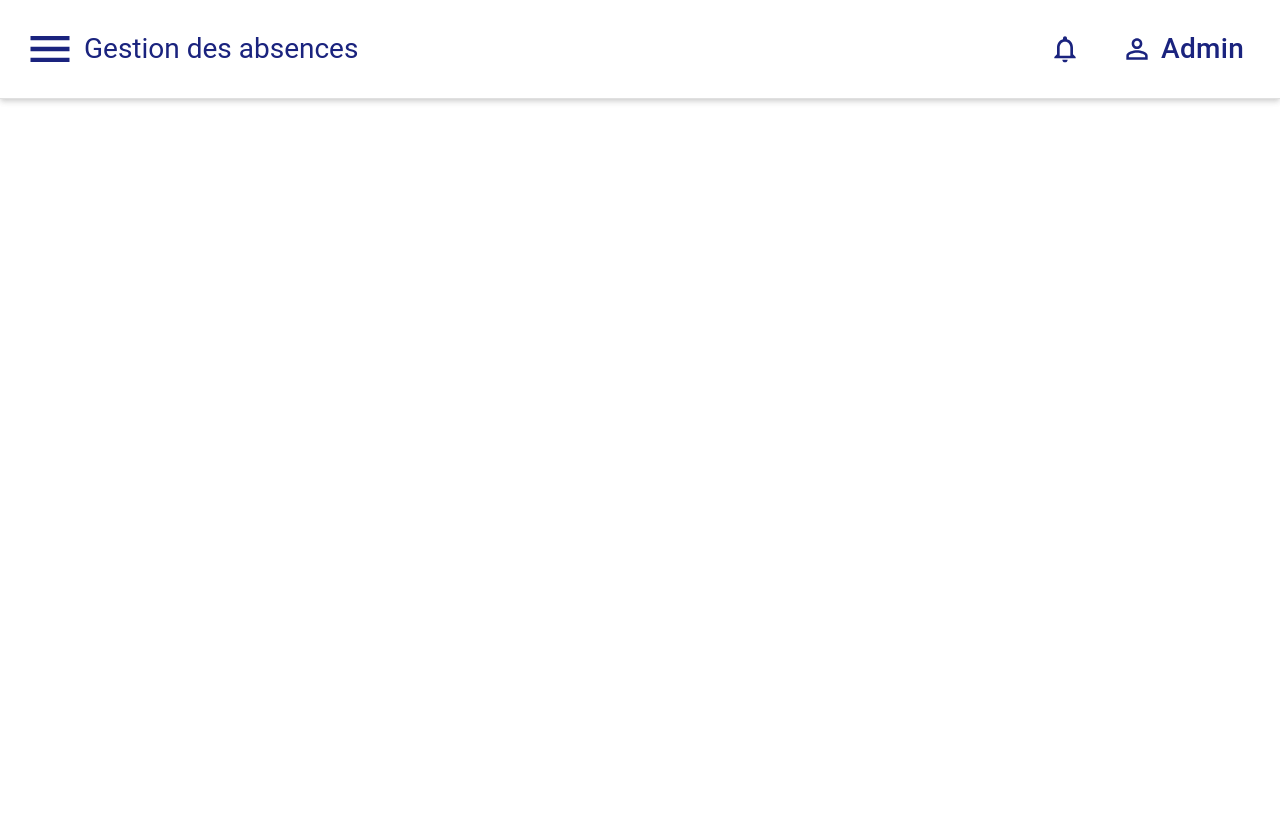
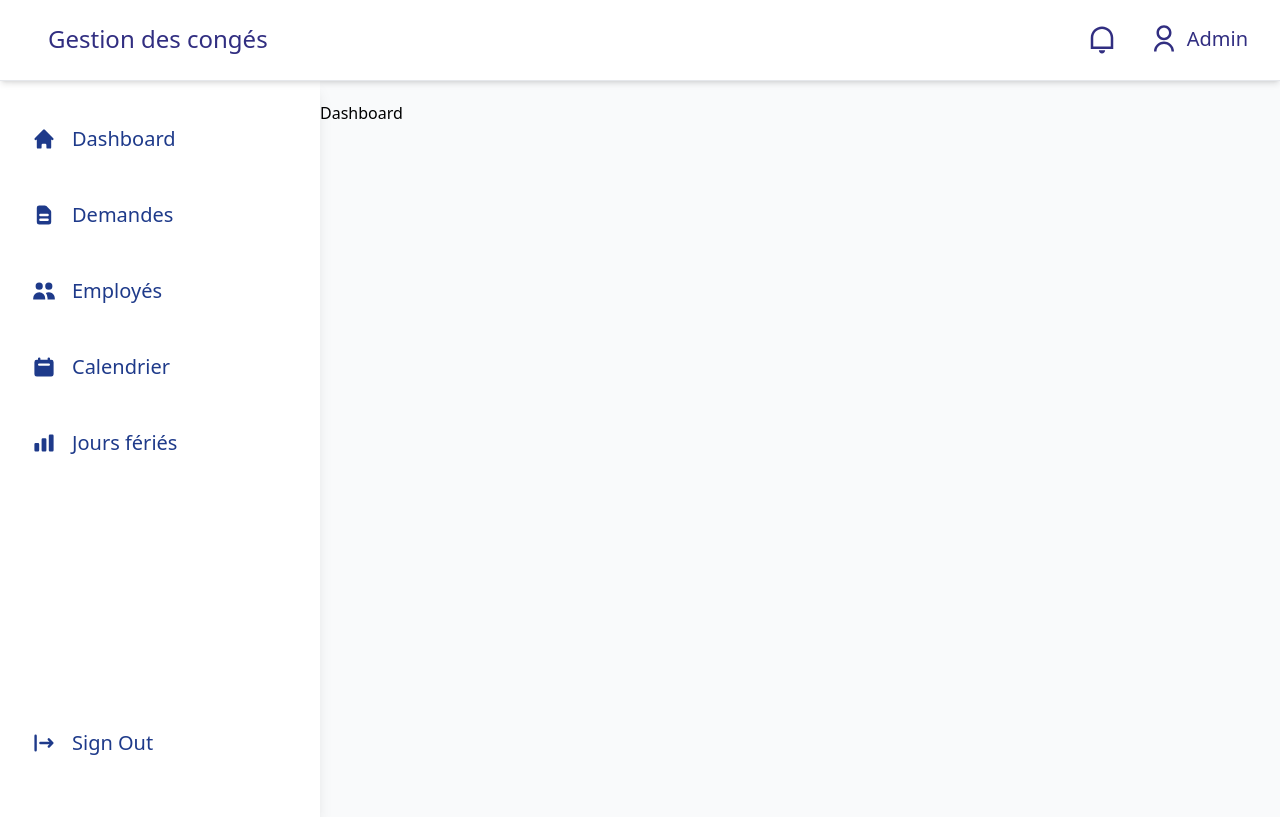
Before and after one commit to MarinaAdr/gestion-des-conges, a React (Vite) app in the folder frontend/: page /admin in a window 1280 px wide. Built offline with nearby package versions, Linux system fonts and the light colour scheme.

Commit message:
add navbar sidebar component

```diff
--- a/frontend/src/components/NavbarAdmin.jsx
+++ b/frontend/src/components/NavbarAdmin.jsx
@@ -1,113 +1,40 @@
 import React from 'react';
-import { AppBar, Toolbar, Typography, IconButton, Box, useTheme, useMediaQuery } from '@mui/material';
-import { styled } from '@mui/material/styles';
-import NotificationsOutlinedIcon from '@mui/icons-material/NotificationsOutlined';
-import PersonOutlineOutlinedIcon from '@mui/icons-material/PersonOutlineOutlined';
-import MenuOutlinedIcon from '@mui/icons-material/MenuOutlined';
+import { RiMenuLine, RiNotificationLine, RiUserLine } from 'react-icons/ri';
 
-// Modification du style de la navbar avec shadow
-const StyledAppBar = styled(AppBar)({
-  backgroundColor: '#fff',
-  boxShadow: '0px 2px 4px -1px rgba(0,0,0,0.1), 0px 4px 5px 0px rgba(0,0,0,0.07), 0px 1px 10px 0px rgba(0,0,0,0.06)', // Ajout du shadow
-  borderBottom: '1px solid #e0e0e0',
-  position: 'sticky',
-  top: 0,
-  zIndex: 1100
-});
+const NavbarAdmin = ({ onMenuClick }) => {
+  return (
+    <nav className="sticky top-0 z-50 bg-white shadow-md border-b border-gray-200">
+      <div className="min-h-[80px] px-4 sm:px-6">
+        <div className="flex flex-wrap items-center justify-between h-full py-4">
+          {/* Logo et Titre */}
+          <div className="flex items-center flex-grow w-full sm:w-auto mb-4 sm:mb-0">
+            <button
+              onClick={onMenuClick}
+              className="p-2 hover:bg-indigo-50 rounded-lg transition-colors"
+            >
+              {/* <RiMenuLine className="text-indigo-900 text-4xl" /> */}
+            </button>
+            <h1 className="text-2xl sm:text-2xl text-indigo-900 sans-serif font-medium ml-2 truncate">
+              Gestion des congés
+            </h1>
+          </div>
 
-const NavbarAdmin = () => {
-  const theme = useTheme();
-  const isMobile = useMediaQuery(theme.breakpoints.down('sm'));
-  const isTablet = useMediaQuery(theme.breakpoints.down('md'));
+          {/* Icônes de droite */}
+          <div className="flex items-center gap-2 sm:gap-4 ml-auto">
+            <button className="p-2 hover:bg-indigo-50 rounded-lg transition-colors">
+              <RiNotificationLine className="text-indigo-900 text-3xl" />
+            </button>
 
-  return (
-    <StyledAppBar position="static">
-      <Toolbar sx={{
-        flexWrap: 'wrap',
-        padding: isMobile ? '10px' : '16px',
-        minHeight: '80px' // Hauteur minimale fixe
-      }}>
-        {/* Logo et Titre */}
-        <Box sx={{
-          display: 'flex',
-          alignItems: 'center',
-          flexGrow: 1,
-          minWidth: isMobile ? '100%' : 'auto',
-          marginBottom: isMobile ? 1 : 0
-        }}>
-          <MenuOutlinedIcon
-            sx={{
-              color: '#1a237e',
-              marginRight: 1,
-              fontSize: '52px'
-            }}
-          />
-          <Typography
-            variant="h5"
-            sx={{
-              color: '#1a237e',
-              fontSize: '28px',
-              whiteSpace: 'nowrap',
-              overflow: 'hidden',
-              textOverflow: 'ellipsis'
-            }}
-          >
-            Gestion des absences
-          </Typography>
-        </Box>
-
-        {/* Icônes de droite */}
-        <Box sx={{
-          display: 'flex',
-          gap: isTablet ? 1 : 2,
-          alignItems: 'center',
-          width: isMobile ? '100%' : 'auto',
-          justifyContent: isMobile ? 'flex-end' : 'flex-start'
-        }}>
-          <IconButton
-            size="large"
-            sx={{
-              '&:hover': {
-                backgroundColor: 'rgba(26, 35, 126, 0.04)'
-              }
-            }}
-          >
-            <NotificationsOutlinedIcon
-              sx={{
-                color: '#1a237e',
-                fontSize: '32px'
-              }}
-            />
-          </IconButton>
-          <IconButton
-            size="large"
-            sx={{
-              '&:hover': {
-                backgroundColor: 'rgba(26, 35, 126, 0.04)'
-              }
-            }}
-          >
-            <PersonOutlineOutlinedIcon
-              sx={{
-                color: '#1a237e',
-                fontSize: '32px'
-              }}
-            />
-            <Typography
-              sx={{
-                ml: 1,
-                color: '#1a237e',
-                fontSize: '28px',
-                fontWeight: 500,
-                display: isTablet ? 'none' : 'block'
-              }}
-            >
-              Admin
-            </Typography>
-          </IconButton>
-        </Box>
-      </Toolbar>
-    </StyledAppBar>
+            <button className="flex items-center p-2 hover:bg-indigo-50 rounded-lg transition-colors">
+              <RiUserLine className="text-indigo-900 text-3xl" />
+              <span className="ml-2 text-indigo-900 text-xl font-medium hidden md:block">
+                Admin
+              </span>
+            </button>
+          </div>
+        </div>
+      </div>
+    </nav>
   );
 };
 
--- /dev/null
+++ b/frontend/src/components/SidebarAdmin.jsx
@@ -0,0 +1,102 @@
+import React, { useState } from 'react';
+import { useNavigate, useLocation } from 'react-router-dom';
+import { HiHome, HiDocumentText, HiUsers, HiCalendar, HiChartBar, HiLogout } from 'react-icons/hi';
+import { HiMenuAlt2 } from 'react-icons/hi';
+
+const SidebarAdmin = () => {
+  const navigate = useNavigate();
+  const location = useLocation();
+  const [isMobileMenuOpen, setIsMobileMenuOpen] = useState(false);
+
+  const menuItems = [
+    { path: '/dashboard', icon: <HiHome className="w-6 h-6" />, text: 'Dashboard' },
+    { path: '/requests', icon: <HiDocumentText className="w-6 h-6" />, text: 'Demandes' },
+    { path: '/employees', icon: <HiUsers className="w-6 h-6" />, text: 'Employés' },
+    { path: '/attendance', icon: <HiCalendar className="w-6 h-6" />, text: 'Calendrier' },
+    { path: '/performance', icon: <HiChartBar className="w-6 h-6" />, text: 'Jours fériés' },
+  ];
+
+  const toggleMobileMenu = () => {
+    setIsMobileMenuOpen(!isMobileMenuOpen);
+  };
+
+  return (
+    <>
+      {/* Mobile Menu Button */}
+      <button
+        onClick={toggleMobileMenu}
+        className="lg:hidden fixed top-4 left-4 z-50 p-2 rounded-md text-blue-900 hover:bg-blue-50"
+      >
+        <HiMenuAlt2 className="w-6 h-6" />
+      </button>
+
+      {/* Overlay for mobile */}
+      {isMobileMenuOpen && (
+        <div
+          className="lg:hidden fixed inset-0 bg-black bg-opacity-50 z-40"
+          onClick={toggleMobileMenu}
+        />
+      )}
+
+      {/* Sidebar */}
+      <aside className={`
+        fixed top-0 left-0 z-40
+        h-full w-80
+        bg-white shadow-lg
+        transform transition-transform duration-300 ease-in-out
+        lg:translate-x-0 lg:static lg:h-[calc(100vh-64px)]
+        ${isMobileMenuOpen ? 'translate-x-0' : '-translate-x-full'}
+      `}>
+        {/* Sidebar Content */}
+        <div className="flex flex-col h-full py-6">
+          {/* Menu Items */}
+          <nav className="flex-1 px-4 space-y-2">
+            {menuItems.map((item) => (
+              <button
+                key={item.path}
+                onClick={() => {
+                  navigate(item.path);
+                  setIsMobileMenuOpen(false);
+                }}
+                className={`
+                  w-full flex items-center gap-4
+                  px-4 py-5 rounded-lg
+                  text-left text-xl font-medium
+                  transition-colors duration-200
+                  ${location.pathname === item.path
+                    ? 'bg-blue-50 text-blue-900'
+                    : 'text-blue-900 hover:bg-blue-50'
+                  }
+                `}
+              >
+                {item.icon}
+                <span>{item.text}</span>
+              </button>
+            ))}
+          </nav>
+
+          {/* Sign Out Button */}
+          <div className="px-4 mt-auto">
+            <button
+              onClick={() => {
+                navigate('/');
+                setIsMobileMenuOpen(false);
+              }}
+              className="
+                w-full flex items-center gap-4
+                px-4 py-9 rounded-lg
+                text-left text-xl font-medium text-blue-900
+                hover:bg-blue-150 transition-colors duration-200
+              "
+            >
+              <HiLogout className="w-6 h-6" />
+              <span>Sign Out</span>
+            </button>
+          </div>
+        </div>
+      </aside>
+    </>
+  );
+};
+
+export default SidebarAdmin;
--- a/frontend/src/pages/Dashboard/AdminDashboard.jsx
+++ b/frontend/src/pages/Dashboard/AdminDashboard.jsx
@@ -1,14 +1,27 @@
-import React from 'react';
+import React, {useState} from 'react';
 import NavbarAdmin from '../../components/NavbarAdmin';
+import SidebarAdmin from '../../components/SidebarAdmin';
 
 const AdminDashboard = () => {
+  const [sidebarOpen, setSidebarOpen] = useState (false);
+
   return (
-    <div>
-      <NavbarAdmin />
-      {/* Votre contenu ici */}
+    <div className="min-h-screen  bg-gray-50">
+      <NavbarAdmin onMenuClick={() => setSidebarOpen (!sidebarOpen)} />
+
+      <div className="flex">
+        <SidebarAdmin
+          className={`fixed inset-y-0 left-0 z-30 w-64 transform transition-transform duration-300 ease-in-out
+          ${sidebarOpen ? 'translate-x-0' : '-translate-x-full lg:translate-x-0'}`}
+        />
+
+        <div className="flex-1  pt-[20px]">
+            <h1>Dashboard</h1>
+          <main className="p-6" />
+        </div>
+      </div>
     </div>
   );
 };
 
-// Ajout de l'export default
 export default AdminDashboard;
```
